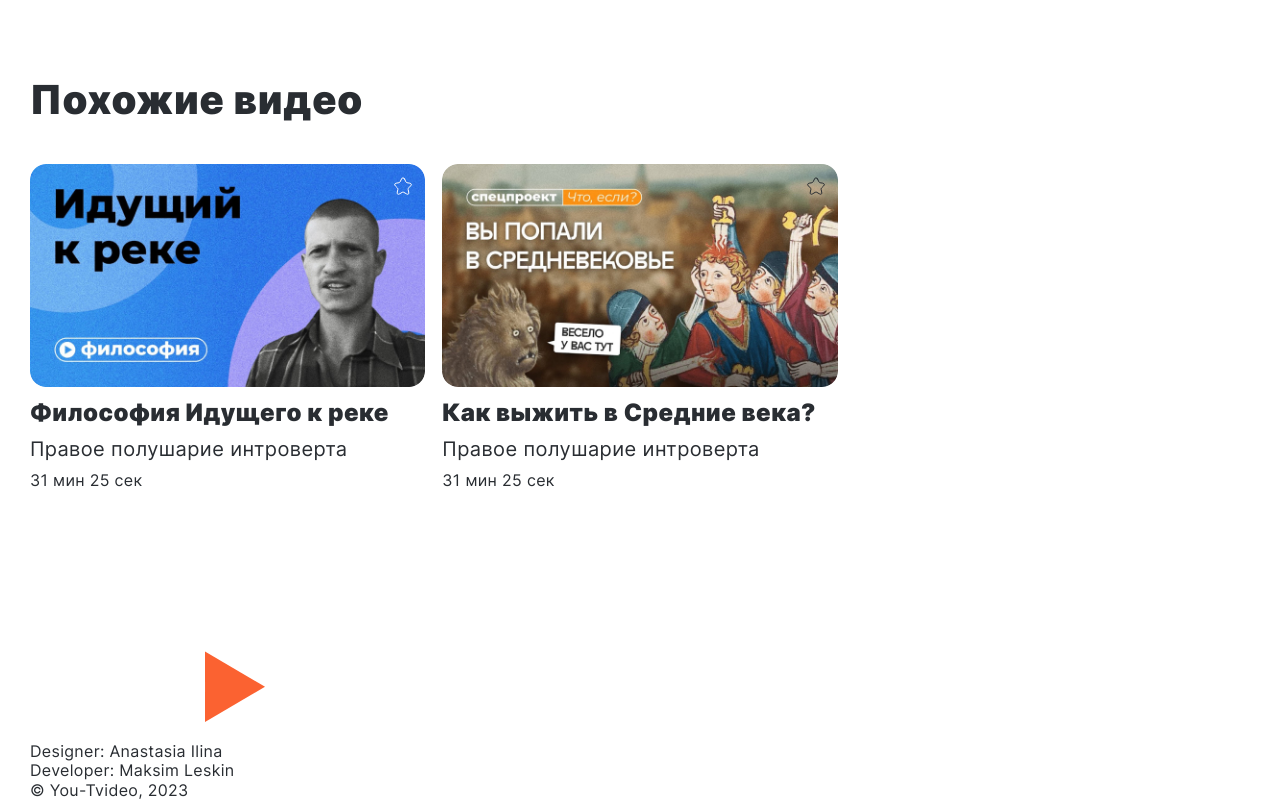
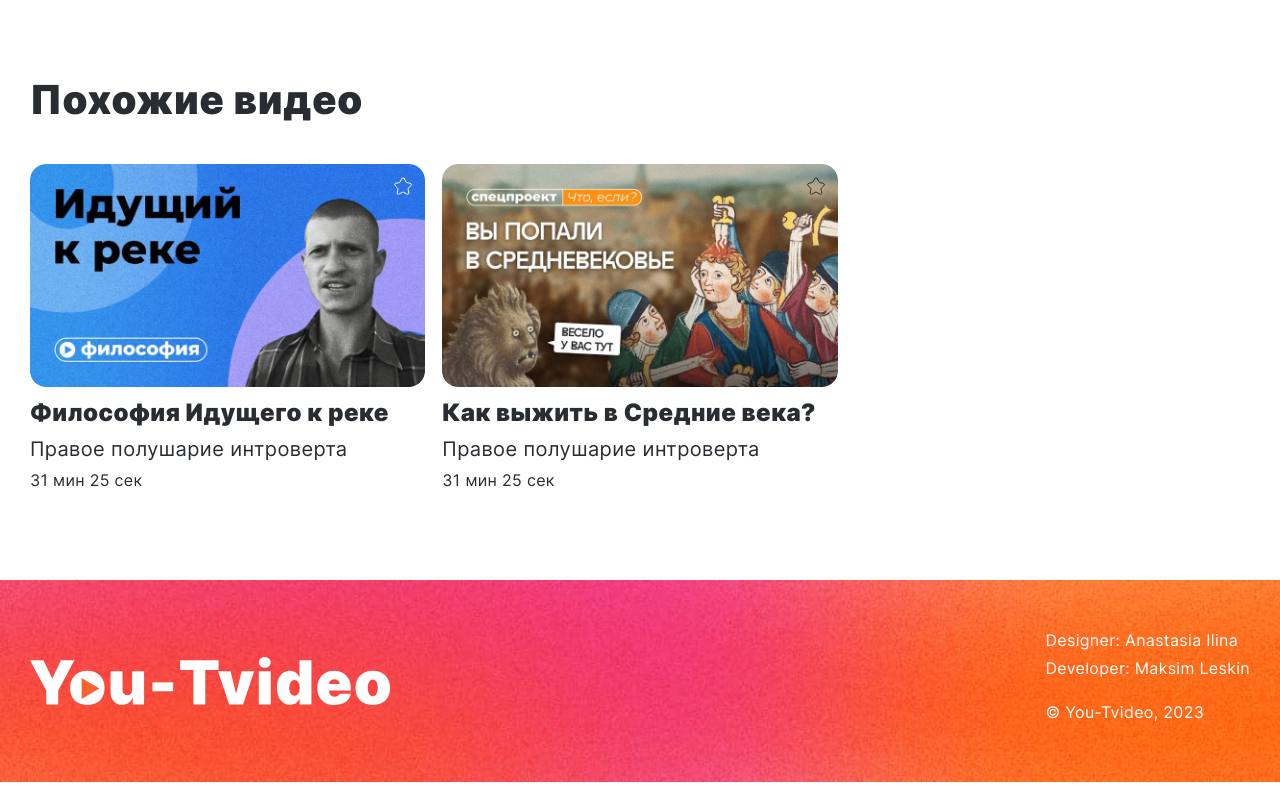
Before and after one commit to illicchpv/Methed-You-Tvideo, a plain HTML site: page video.html in a window 1280 px wide. Shown: the part 1122-1922 px from the top of the page. Drawn offline with Linux system fonts and the light colour scheme.

Commit message:
дз 2го дня

```diff
--- a/css/index.css
+++ b/css/index.css
@@ -368,3 +368,35 @@ iframe {
   width: 20px;
   height: 20px;
 }
+
+/* footer */
+.footer {
+  background: #FF6A00 url('../image/bgFooter.jpg') center/cover;
+  color: #fff;
+}
+.footer__container {
+  padding: 51px var(--pd);
+  display: flex;
+  justify-content: space-between;
+  align-items: center;
+}
+.footer__link {
+}
+.footer__logo {
+  width: 360px;
+  height: 48px;
+}
+.footer__developers-list {
+}
+.footer__developers-item {
+  margin-bottom: 9px;
+}
+.footer__developers-link {
+  letter-spacing: 0.02em;
+}
+.footer__copyright {
+  display: inline-block;
+  margin-top: 16px;
+
+  letter-spacing: 0.02em;
+}
--- a/video.html
+++ b/video.html
@@ -151,10 +151,13 @@
         <li class="footer__developers-item">Developer:
           <a class="footer__developers-link" href="https://t.me/quper24" target="_blank" rel="noopener">Maksim Leskin</a>
         </li>
+        <li class="footer__developers-item">
+          <span class="footer__copyright">© You-Tvideo, 2023 </span>
+        </li>
       </ul>
 
-      <p class="footer__copyright">© You-Tvideo, 2023 </p>
-  </div>
+    </div>
   </footer>
+
 </body>
 </html>
```
Also changed, not shown: image/bgFooter.jpg (added).
